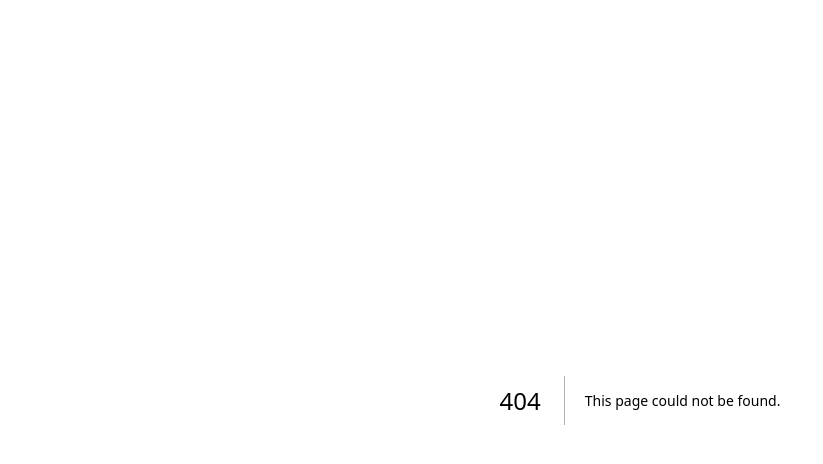
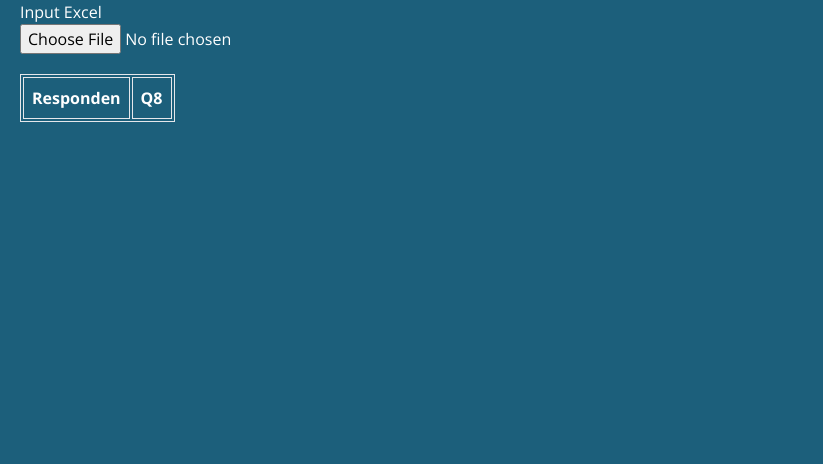
Before and after one commit to BilhaqAD07/fms-kedaireka, a Next.js app: page /Fileinput in a window 1280 px wide. Before the commit this address had no page. Shown: the top 464 px of the page, without its empty margins (0-823 px from the left). Built offline with nearby package versions, Linux system fonts and the light colour scheme.

Commit message:
Testing feat import

```diff
--- /dev/null
+++ b/src/app/Fileinput/page.tsx
@@ -0,0 +1,92 @@
+'use client'
+import { useState } from 'react'
+import * as XLSX from 'xlsx'
+
+const fileExtension = ['xlsx', 'xls', 'csv']
+
+interface neededDataInterface {
+  Responden?: string
+  Q8?: number
+}
+// eslint-disable-next-line @typescript-eslint/no-unused-vars
+const neededData: neededDataInterface[] = []
+
+export default function FileInput () {
+  const [colDefs, setColDefs] = useState<Array<{ title: string, field: string }>>([])
+  const [data, setData] = useState<any[]>([])
+
+  const getExtension = (file: any) => {
+    const parts = file.name.split('.')
+    const extension = parts[parts.length - 1]
+    return fileExtension.includes(extension)
+  }
+
+  const importExcel = (e: any) => {
+    const file = e.target.files[0]
+
+    const reader = new FileReader()
+    reader.onload = (event: any) => {
+      const bstr = event.target.result
+      const workBook = XLSX.read(bstr, { type: 'binary' })
+      const workSheetName = workBook.SheetNames[0]
+      const workSheet = workBook.Sheets[workSheetName]
+      const fileData = XLSX.utils.sheet_to_json(workSheet, { header: 1 })
+
+      setData(fileData)
+    }
+
+    if (file) {
+      if (getExtension(file)) {
+        reader.readAsBinaryString(file)
+      } else {
+        alert('Invalid file input, Please select Excel or CSV file')
+      }
+    } else {
+      setData([])
+      setColDefs([])
+    }
+  }
+  data.splice(0, 1)
+  // eslint-disable-next-line array-callback-return
+  // data[0].map((data: any) => { console.log(data) })
+  // eslint-disable-next-line prefer-const, @typescript-eslint/no-for-in-array
+  for (let i in data) {
+    const newData: neededDataInterface = {
+      Responden: data[i][1],
+      Q8: data[i][10]
+    }
+    neededData.push(newData)
+  }
+
+  console.log(neededData)
+
+  return (
+    <div className="min-h-screen w-screen bg-primary_blue text-white px-5">
+      <div className="flex flex-col mb-5">
+        <label htmlFor="input">Input Excel</label>
+        <input type="file" id="" onChange={importExcel} />
+      </div>
+
+      <table className="table-auto border border-separate">
+        <thead>
+          <tr>
+            <th className='border py-2 px-2'>Responden</th>
+            <th className='border py-2 px-2'>Q8</th>
+          </tr>
+        </thead>
+        <tbody>
+          {neededData.map((row, index) => (
+            <tr key={index}>
+              <td className='border py-2 px-2'>
+                {row.Responden}
+              </td>
+              <td className='border py-2 px-2'>
+                {row.Q8}
+              </td>
+            </tr>
+          ))}
+        </tbody>
+      </table>
+    </div>
+  )
+}
--- /dev/null
+++ b/src/app/Fileinput/test.tsx
@@ -0,0 +1,92 @@
+'use client'
+import { useState } from 'react'
+import * as XLSX from 'xlsx'
+
+const fileExtension = ['xlsx', 'xls', 'csv']
+
+export default function FileInput () {
+  const [colDefs, setColDefs] = useState<Array<{ title: string, field: string }>>([])
+  const [data, setData] = useState<any[]>([])
+
+  const getExtension = (file: any) => {
+    const parts = file.name.split('.')
+    const extension = parts[parts.length - 1]
+    return fileExtension.includes(extension)
+  }
+
+  const convertToJson = (headers: string[], data: any[][]) => {
+    const rows: any[] = []
+    data.forEach((row: any[]) => {
+      const rowData: any = {}
+      row.forEach((element, index) => {
+        rowData[headers[index]] = element
+      })
+      rows.push(rowData)
+    })
+    return rows
+  }
+
+  const importExcel = (e: any) => {
+    const file = e.target.files[0]
+
+    const reader = new FileReader()
+    reader.onload = (event: any) => {
+      const bstr = event.target.result
+      const workBook = XLSX.read(bstr, { type: 'binary' })
+      const workSheetName = workBook.SheetNames[0]
+      const workSheet = workBook.Sheets[workSheetName]
+      const fileData = XLSX.utils.sheet_to_json(workSheet, { header: 1 })
+
+      const headers: string[] | any = fileData[0]
+      console.log(headers)
+      const heads = headers.map((head: string) => ({ title: head, field: head }))
+      setColDefs(heads)
+
+      fileData.splice(0, 1)
+      setData(convertToJson(headers, fileData))
+    }
+
+    if (file) {
+      if (getExtension(file)) {
+        reader.readAsBinaryString(file)
+      } else {
+        alert('Invalid file input, Select Excel, CSV file')
+      }
+    } else {
+      setData([])
+      setColDefs([])
+    }
+  }
+
+  return (
+    <div className="min-h-screen w-screen bg-primary_blue text-white px-5">
+      <div className="flex flex-col mb-5">
+        <label htmlFor="input">Input Excel</label>
+        <input type="file" id="" onChange={importExcel} />
+      </div>
+
+      <table className="table-auto border border-separate">
+        <thead>
+          <tr>
+            {colDefs.map((col, index) => (
+              <th key={index} className="border px-2 py-2">
+                {col.title}
+              </th>
+            ))}
+          </tr>
+        </thead>
+        <tbody>
+          {data.map((row, rowIndex) => (
+            <tr key={rowIndex}>
+              {colDefs.map((col, colIndex) => (
+                <td key={colIndex} className="border px-2 py-2">
+                  {row[col.field]}
+                </td>
+              ))}
+            </tr>
+          ))}
+        </tbody>
+      </table>
+    </div>
+  )
+}
```
Also changed, not shown: package.json (+7 -5 lines), 1 other file (tests, documents, lock files or other folders).
